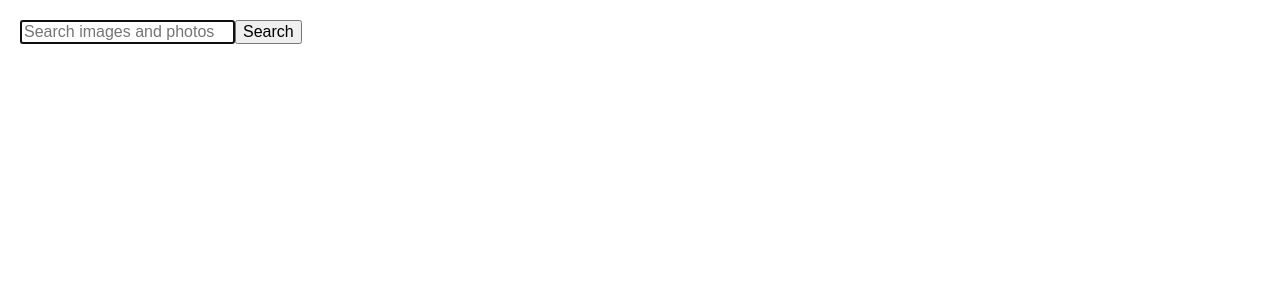
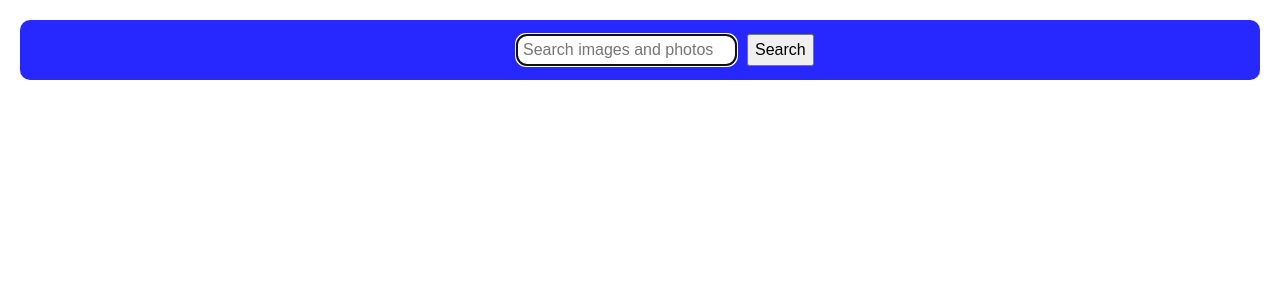
Before and after one commit to AndriiRohovenko/goit-neo-react-hw-module4, a React (Vite) app: page / in a window 1280 px wide. Shown: the top 300 px of the page. Built offline with nearby package versions, Linux system fonts and the light colour scheme.

Commit message:
add loader

```diff
--- a/package.json
+++ b/package.json
@@ -16,6 +16,7 @@
     "react": "^19.0.0",
     "react-dom": "^19.0.0",
     "react-icons": "^5.5.0",
+    "react-spinners": "^0.17.0",
     "yup": "^1.6.1"
   },
   "devDependencies": {
--- a/src/components/App/App.jsx
+++ b/src/components/App/App.jsx
@@ -8,10 +8,11 @@ import { getPhotos } from '../../api/getPhotos';
 import SearchBar from '../SearchBar/SearchBar';
 import ImageGallery from '../ImageGallery/ImageGallery';
 import LoadMoreBtn from '../LoadMoreBtn/LoadMoreBtn';
+import Loader from '../Loader/Loader';
 
 function App() {
   const [hits, setHits] = useState([]);
-  // const [isLoading, setIsLoading] = useState(false)
+  const [isLoading, setIsLoading] = useState(false);
   // const [error, setError] = useState(false)
   const [searchQuery, setSearchQuery] = useState('');
   const [page, setPage] = useState(1);
@@ -21,9 +22,9 @@ function App() {
 
     const fetching = async () => {
       try {
-        // setIsLoading(true)
+        setIsLoading(true);
         // setError(false)
-        // setHits([])
+        // setHits([]);
 
         const data = await getPhotos(searchQuery, page);
 
@@ -34,7 +35,7 @@ function App() {
         console.error(error);
         // setError(true)
       } finally {
-        // setIsLoading(false)
+        setIsLoading(false);
       }
     };
     fetching();
@@ -54,7 +55,7 @@ function App() {
       <div className={styles.appContent}>
         <SearchBar onSearch={handleSearch} />
         <ImageGallery data={hits} />
-
+        <Loader isLoading={isLoading} />
         {hits.length > 0 && <LoadMoreBtn handler={handleLoadMore} />}
       </div>
     </>
--- a/src/components/Loader/Loader.jsx
+++ b/src/components/Loader/Loader.jsx
@@ -1,7 +1,21 @@
 import styles from './Loader.module.css';
 
-function Loader() {
-  return <></>;
+import { ClipLoader } from 'react-spinners';
+
+function Loader({ isLoading }) {
+  return (
+    <>
+      <div className={styles.loaderWrapepr}>
+        <ClipLoader
+          color="green"
+          loading={isLoading}
+          size={60}
+          aria-label="Loading Spinner"
+          data-testid="loader"
+        />
+      </div>
+    </>
+  );
 }
 
 export default Loader;
--- /dev/null
+++ b/src/components/Loader/Loader.module.css
@@ -0,0 +1,4 @@
+.loaderWrapepr {
+  display: flex;
+  justify-content: center;
+}
--- a/src/components/SearchBar/SearchBar.jsx
+++ b/src/components/SearchBar/SearchBar.jsx
@@ -10,9 +10,9 @@ function SearchBar({ onSearch }) {
   return (
     <>
       <header>
-        <form onSubmit={handleSubmit}>
+        <form onSubmit={handleSubmit} className={styles.searchForm}>
           <input
-            className="searchBar"
+            className={styles.searchBar}
             name="searchBarInput"
             type="text"
             autoComplete="off"
--- a/src/components/SearchBar/SearchBar.module.css
+++ b/src/components/SearchBar/SearchBar.module.css
@@ -0,0 +1,21 @@
+header {
+  background-color: rgb(39, 39, 255);
+  height: 60px;
+  display: flex;
+  justify-content: center;
+  align-items: center;
+  border-radius: 10px;
+}
+
+.searchForm {
+  display: flex;
+  gap: 10px;
+  width: 20%;
+  justify-content: space-between;
+}
+
+.searchBar {
+  flex-grow: 1;
+  border-radius: 10px;
+  padding: 5px;
+}
```
Also changed, not shown: src/components/Loader/Loadermodule.css (deleted), 1 other file (tests, documents, lock files or other folders).
